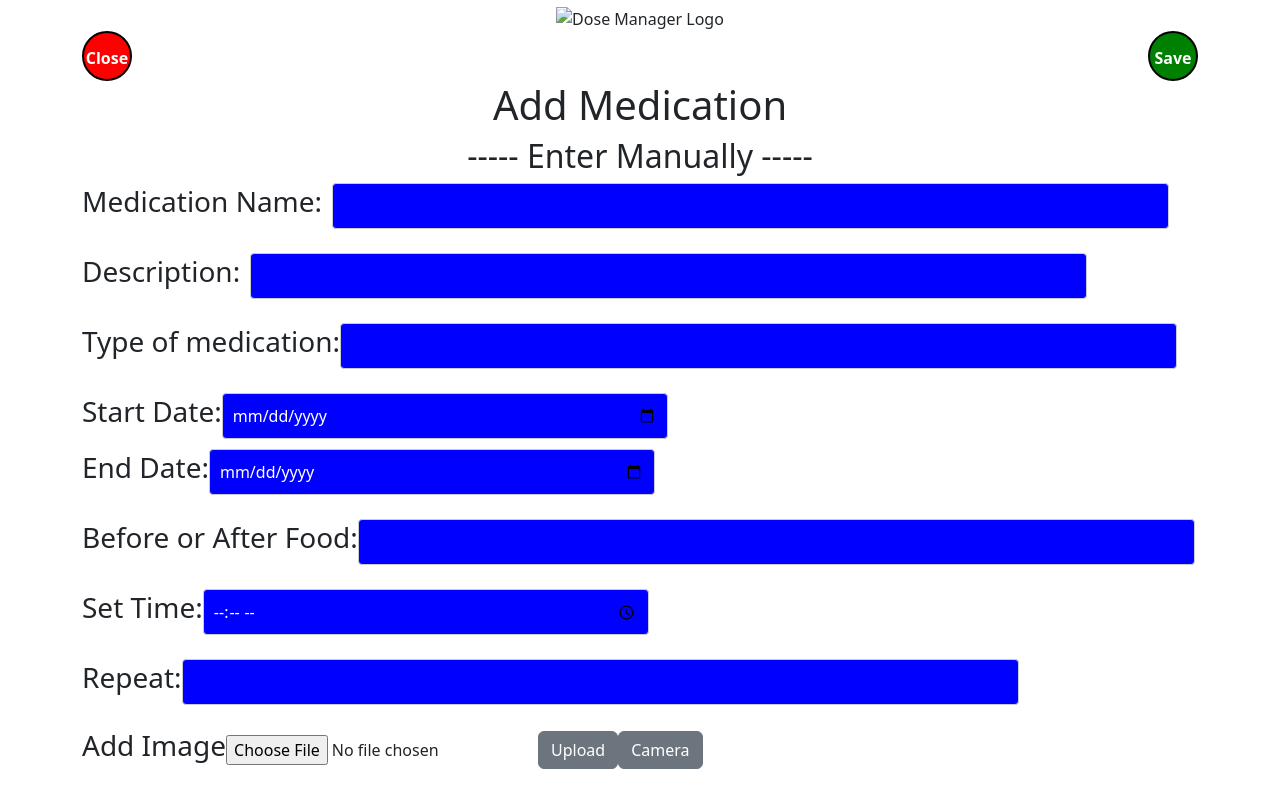
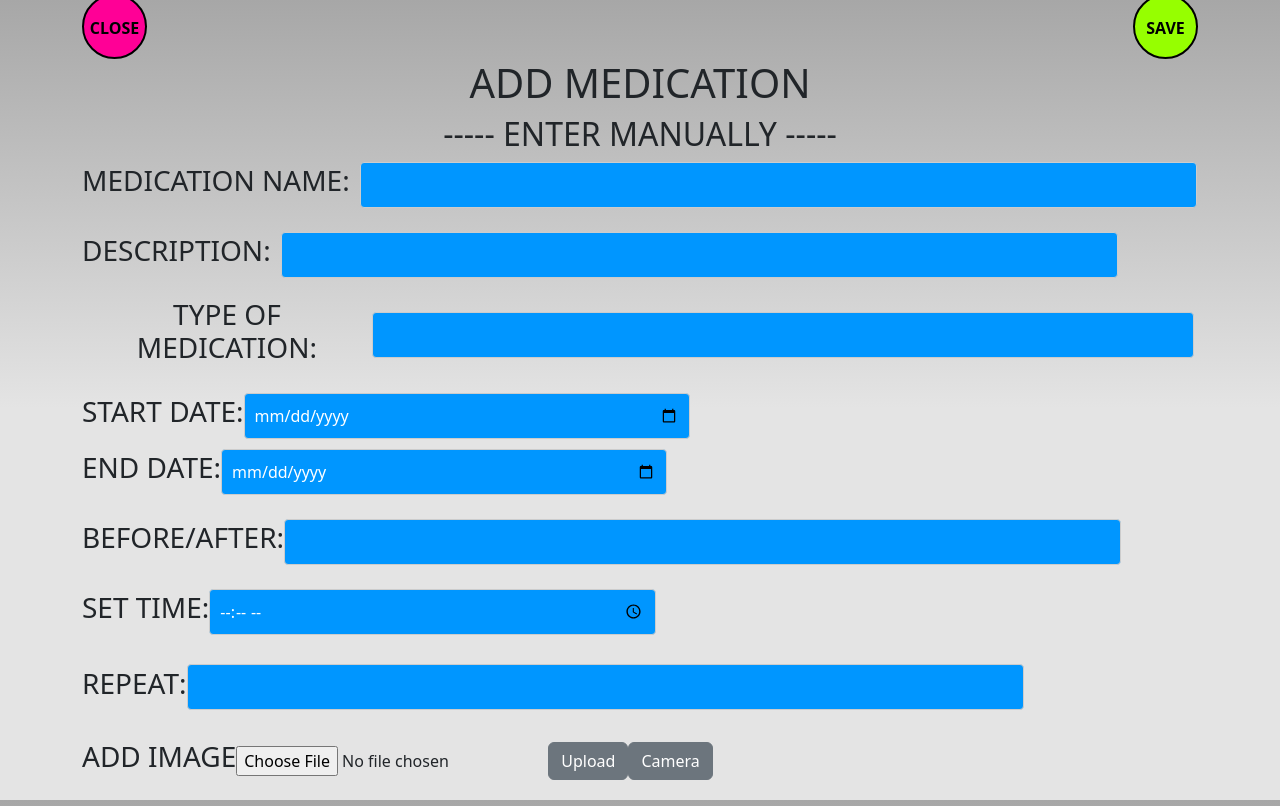
Before and after one commit to benjaminlee123/DoseManager-More-then-just-a-medicine-reminder-app, a website: page addmeds.html in a window 1280 px wide. Drawn offline with nearby package versions, Linux system fonts and the light colour scheme.

Commit message:
update css

```diff
--- a/addmeds.html
+++ b/addmeds.html
@@ -1,5 +1,7 @@
 <!DOCTYPE html>
+
 <html lang="en">
+
   <head>
     <meta charset="UTF-8">
     <meta name="viewport" content="width=device-width, initial-scale=1.0">
@@ -9,15 +11,15 @@
   </head>
 
   <body>
+
     <div class="container">
 
       <header>
-            <img src="img/DoseManager.png" alt="Dose Manager Logo">
       </header>
 
-          <div class="button-container">
-            <a href="home.html" class="circular-button close">Close</a>
-            <a href="#" class="circular-button save">Save</a>
+      <div class="buttons">
+        <a href="home.html" class="button close">Close</a>
+        <a href="#" class="button save">Save</a>
       </div>
 
       <div class="heading">
@@ -39,12 +41,11 @@
           <input type="text" id="medDescription" name="`medDescription">
         </div>
       </form>
-          <br>
 
       <form action="/action_page.php">
         <div class="form-container">
           <label for="medDescription"><h3>Type of medication: </h3></label>
-              <input list="medType" name="medType">
+          <input list="medType" name="medType" class="datalistStyling">
             <datalist id="medType">
               <option value="Pill">
               <option value="Injection">
@@ -55,15 +56,14 @@
             </datalist>
         </div>
       </form>
-          <br>
 
       <form action="/action_page.php">
         <div class="dateInput">
-              <label for="startDate"><h3>Start Date:</h3></label>
+          <label for="startDate"><h3>Start Date: </h3></label>
           <input type="date" id="startDate" name="startDate">
         </div>
         <div class="dateInput">
-              <label for="endDate"><h3>End Date:</h3></label>
+          <label for="endDate"><h3>End Date: </h3></label>
           <input type="date" id="endDate" name="endDate">
         </div>
       </form>
@@ -71,11 +71,11 @@
 
       <form action="/action_page.php">
         <div class="form-container">
-              <label for="beforeAfter"><h3> Before or After Food: </h3></label>
-              <input list="beforeAfter" name="beforeAfter">
+          <label for="beforeAfter"><h3> Before/After: </h3></label>
+          <input list="beforeAfter" name="beforeAfter" class="datalistStyling">
             <datalist id="beforeAfter">
-                  <option value="Before">
-                  <option value="After">
+              <option value="Before Food">
+              <option value="After Food">
             </datalist>
         </div>
       </form>
@@ -92,7 +92,7 @@
       <form action="/action_page.php">
         <div class="form-container">
           <label for="medFrequency"><h3> Repeat: </h3></label>
-              <input list="medFrequency" name="medFrequency">
+          <input list="medFrequency" name="medFrequency" class="datalistStyling">
             <datalist id="medFrequency">
               <option value="Everyday">
               <option value="Every Week">
--- a/www/css/addMeds.css
+++ b/www/css/addMeds.css
@@ -1,96 +1,118 @@
-/* Apply centering styles to the body */
-body {
+/* overall styling for this page - same as index.css */
+body
+{
     display: flex;
     justify-content: center;
     align-items: center;
-    min-height: 100vh;
-    margin: 0;
-    background-color: #f0f0f0; /* Set a background color */
+    background-color:#E4E4E4;
+    background-image:linear-gradient(to bottom, #A7A7A7 0%, #E4E4E4 51%);
+    font-family: system-ui, -apple-system, -apple-system-font, 'Segoe UI', 'Roboto', sans-serif;
+    font-size:12px;
+    height:100vh;
+    margin:0px;
+    margin-top: 30px;
+    padding:0px;
+    padding: env(safe-area-inset-top, 0px) env(safe-area-inset-right, 0px) env(safe-area-inset-bottom, 0px) env(safe-area-inset-left, 0px);
+    text-transform:uppercase;
+    width:100%;
 }
-/* Center content within a container */
-.container {
+h1
+{
+    font-size:24px;
+    font-weight:normal;
+    margin:0px;
+    overflow:visible;
+    padding:0px;
+    text-align:center;
+}
+.container
+{
     text-align: center;
 }
 
 
-
-/* ------------------------------------------------------------------------------------------------------------ */
-/* to centralise and align all the elements */
+/* ----------------- to align the title of the textbox and the textbox on the same line ------------------ */
+/*  */
 .form-container {
     display: flex;
     align-items: center;
 }
 
 
-
-
-
-/* ------------------------------------------------------------------------------------------------------------ */
-/* Style for circular buttons */
-.circular-button {
+/* --------------------------------------- styling buttons ----------------------------------------------- */
+.button
+{
     display: inline-block;
-    width: 50px; /* Adjust the width and height as needed */
-    height: 50px;
-    border-radius: 50%; /* This makes the button circular */
+    width: 65px;
+    height: 65px;
+    border-radius: 50%;
     text-align: center;
-    line-height: 50px; /* Vertically center the text */
+    line-height: 65px;
     text-decoration: none;
     font-weight: bold;
     font-size: 16px;
-    flex-shrink: 0; /* Prevent button from shrinking */
-    border: 2px solid black; /* Add a black border */
-    box-sizing: border-box; /* Ensure the border is included in the button's dimensions */
+    flex-shrink: 0;
+    border: 2px solid black;
+    box-sizing: border-box;
 }
-/* Close button style */
-.circular-button.close {
-    background-color: red; /* Set the background color to red */
-    color: white; /* Set the text color to white */
+/* close button*/
+.button.close
+{
+    background-color: #FF0096;
+    color: black;
 }
-/* Save button style */
-.circular-button.save {
-    background-color: green; /* Set the background color to green */
-    color: white; /* Set the text color to white */
+/* save button */
+.button.save
+{
+    background-color: #96FF00;
+    color: black;
 }
-/* Flex container for button positioning */
-.button-container {
+/* to position the buttons at the corners */
+.buttons
+{
     display: flex;
     justify-content: space-between;
 }
 
 
+/* -------------------------------------- styling the textboxes ---------------------------------------- */
 
-/* ------------------------------------------------------------------------------------------------------------ */
-/* Style for textboxes */
-input[type="text"] {
-    width: 75%; /* Adjust the width as needed */
+input[type="text"]
+{
+    width: 75%;
     padding: 10px;
     border: 1px solid #ccc;
     border-radius: 4px;
-    background-color: blue; /* Set the background color to blue */
-    color: white; /* Set the font color to white for better contrast */
-    margin-left: 10px; /* Add some spacing between label and input */
+    background-color: #0096FF;
+    color: white;
+    margin-left: 10px;
 }
-/* Add spacing below the textbox */
-input[type="text"] + br {
+/* is this really needed? */
+input[type="text"] + br
+{
     margin-bottom: 10px;
 }
 
 
-
-/* ------------------------------------------------------------------------------------------------------------ */
-/* Style for the datalist input */
-input[name="medType"] {
-    width: 75%; /* Adjust the width as needed */
+/* --------------------------------- styling the dropdown boxes ------------------------------------------- */
+input[name="medType"], input[name="beforeAfter"], input[name="medFrequency"]
+{
+    width: 75%;
     padding: 10px;
     border: 1px solid #ccc;
     border-radius: 4px;
-    background-color: blue; /* Set the background color to blue */
-    color: white; /* Set the font color to white for better contrast */
-    position: relative; /* To position the arrow icon */
-    appearance: none; /* Hide default arrow in some browsers */
+    background-color: #0096FF;
+    color: white;
+    position: relative;
+    appearance: none;
 }
-/* Style for the down pointing arrow icon */
-input[name="medType"]::after {
+datalist
+{
+    display: none;
+}
+/* styling the down pointing arrow */
+input[name="medType"]::after, input[name="beforeAfter"]::after, input[name="medFrequency"]::after
+{
     content: '\25BC'; /* Unicode character for down pointing arrow */
     position: absolute;
     top: 50%;
@@ -98,120 +120,41 @@ input[name="medType"]::after {
     transform: translateY(-50%);
     font-size: 14px;
     color: white;
-    pointer-events: none; /* Allow clicking through the arrow */
+    pointer-events: none;
 }
-/* Style for the datalist dropdown */
-datalist#medType {
-    display: none; /* Hide the default dropdown */
-}
-/* Show the datalist dropdown when input is focused */
-input[name="medType"]:focus + datalist#medType {
+/* show dropdown options */
+.datalistStyling + datalist
+{
     display: block;
 }
-/* Highlight the selected option in the dropdown */
-datalist#medType option:checked {
-    background-color: lightblue; /* Highlight color */
+/* highlight option selected in dropdown box */
+datalist option:checked
+{
+    background-color: lightblue;
 }
 
 
-
-/* ------------------------------------------------------------------------------------------------------------ */
-/* Style for the date and time input boxes */
-input[type="date"], input[type="time"] {
+/* --------------------------------- styling the date and time boxes ------------------------------------ */
+input[type="date"], input[type="time"]
+{
     width: 40%;
     padding: 10px;
     border: 1px solid #ccc;
     border-radius: 4px;
-    background-color: blue; /* Set the background color to blue */
-    color: white; /* Set the font color to white */
+    background-color: #0096FF;
+    color: white;
 }
-/* Arrange the date input boxes on the same line */
-form {
+form
+{
     display: flex;
     flex-direction: column;
 }
-.dateInput {
+.dateInput
+{
     display: flex;
     align-items: center;
 }
-/* Add spacing between form elements */
-.dateInput + .dateInput {
+.dateInput + .dateInput
+{
     margin-top: 10px;
 }
-
-
-
-/* ------------------------------------------------------------------------------------------------------------ */
-/* Style for the beforeAfter input */
-input[name="beforeAfter"] {
-    width: 75%; /* Adjust the width as needed */
-    padding: 10px;
-    border: 1px solid #ccc;
-    border-radius: 4px;
-    background-color: blue; /* Set the background color to blue */
-    color: white; /* Set the font color to white for better contrast */
-    position: relative; /* To position the arrow icon */
-    appearance: none; /* Hide default arrow in some browsers */
-}
-/* Style for the down pointing arrow icon */
-input[name="beforeAfter"]::after {
-    content: '\25BC'; /* Unicode character for down pointing arrow */
-    position: absolute;
-    top: 50%;
-    right: 10px;
-    transform: translateY(-50%);
-    font-size: 14px;
-    color: white;
-    pointer-events: none; /* Allow clicking through the arrow */
-}
-/* Style for the datalist dropdown */
-datalist#beforeAfter {
-    display: none; /* Hide the default dropdown */
-}
-/* Show the datalist dropdown when input is focused */
-input[name="beforeAfter"]:focus + datalist#beforeAfter {
-    display: block;
-}
-/* Highlight the selected option in the dropdown */
-datalist#beforeAfter option:checked {
-    background-color: lightblue; /* Highlight color */
-}
-
-
-
-
-/* ------------------------------------------------------------------------------------------------------------ */
-/* Style for the medFrequency input */
-input[name="medFrequency"] {
-    width: 75%; /* Adjust the width as needed */
-    padding: 10px;
-    border: 1px solid #ccc;
-    border-radius: 4px;
-    background-color: blue; /* Set the background color to blue */
-    color: white; /* Set the font color to white for better contrast */
-    position: relative; /* To position the arrow icon */
-    appearance: none; /* Hide default arrow in some browsers */
-}
-/* Style for the down pointing arrow icon */
-input[name="medFrequency"]::after {
-    content: '\25BC'; /* Unicode character for down pointing arrow */
-    position: absolute;
-    top: 50%;
-    right: 10px;
-    transform: translateY(-50%);
-    font-size: 14px;
-    color: white;
-    pointer-events: none; /* Allow clicking through the arrow */
-}
-/* Style for the datalist dropdown */
-datalist#medFrequency {
-    display: none; /* Hide the default dropdown */
-}
-/* Show the datalist dropdown when input is focused */
-input[name="medFrequency"]:focus + datalist#medFrequency {
-    display: block;
-}
-/* Highlight the selected option in the dropdown */
-datalist#medFrequency option:checked {
-    background-color: lightblue; /* Highlight color */
-}
```
Lines whose indentation alone changed are shown as unchanged.
